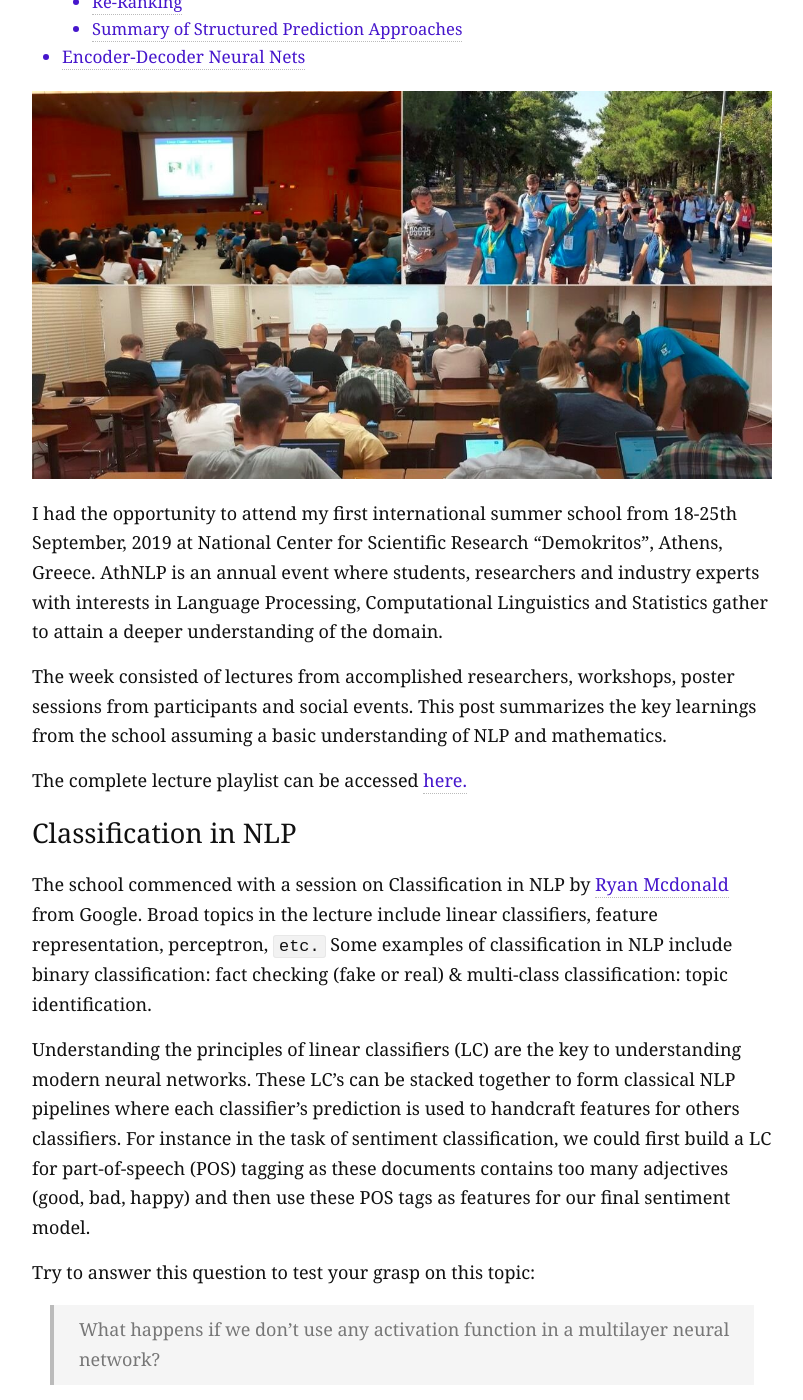
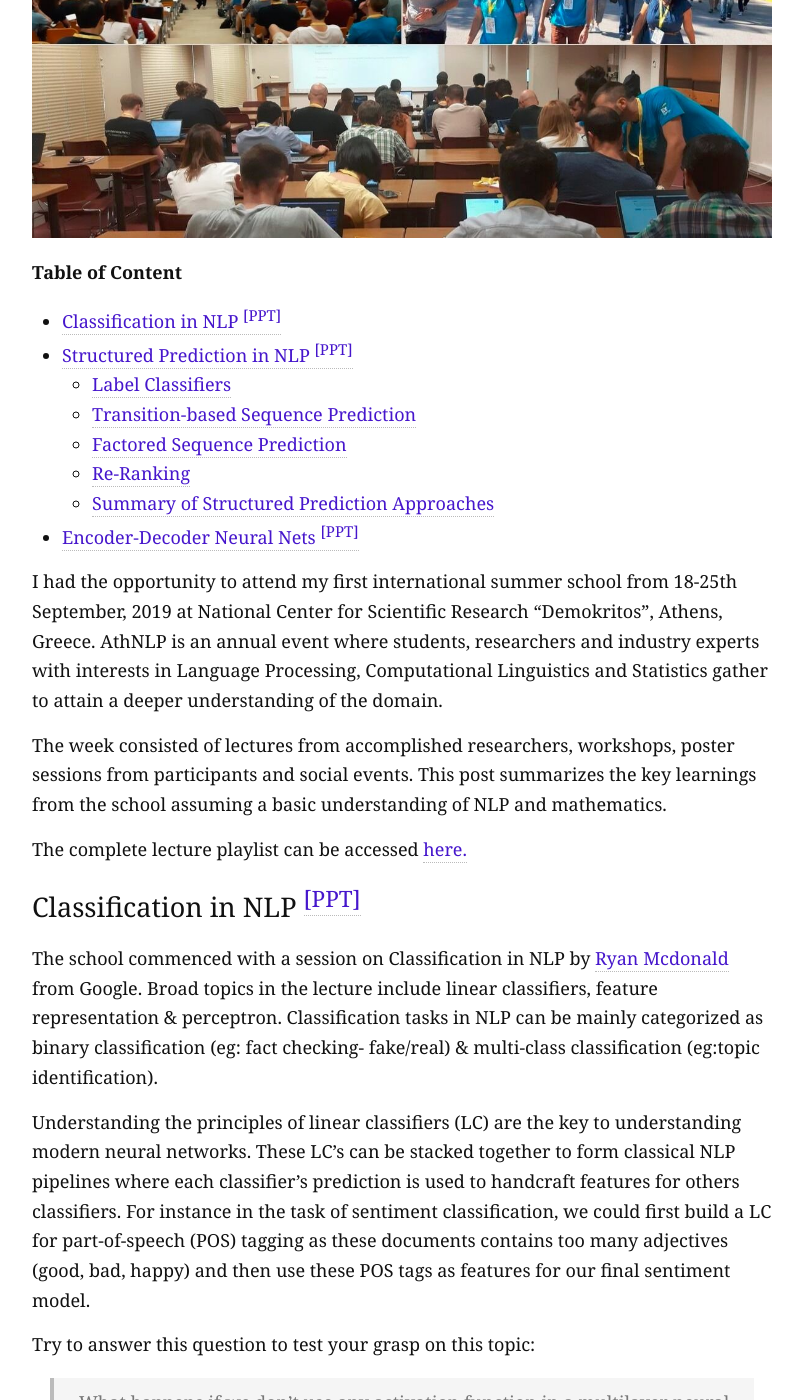
Before and after one commit to Kartikaggarwal98/kartikaggarwal98.github.io, a Jekyll site: the page built from _posts/2019-10-10-AthNLP.md, in a window 1280 px wide and 1400 px high, scrolled down 601 px. Shown: the whole window, without its empty margins (238-1041 px from the left). Built offline with Jekyll 4.4.1, drawn with Linux system fonts in a browser that asks for light colours; formulas are drawn with MathJax 3; comment, search, counter and statistics services are not loaded.

Commit message:
athnlp1 minor fixes

```diff
--- a/_posts/2019-10-10-AthNLP.md
+++ b/_posts/2019-10-10-AthNLP.md
@@ -9,25 +9,23 @@ tags: nlp
 
 <!--more-->
 
-
-
-{: class="table-of-content"}
-* TOC
-{:toc}
-
-
 ![athnlp]({{ '/assets/images/athnlp/athnlp.jpeg' | relative_url }})
 <!-- {: style="width: 80%;" class="center"} -->
 
+<!--more-->
+
+**Table of Content**
+* TOC
+{:toc}
 I had the opportunity to attend my first international summer school from 18-25th September, 2019 at National Center for Scientific Research “Demokritos", Athens, Greece. AthNLP is an annual event where students, researchers and industry experts with interests in Language Processing, Computational Linguistics and Statistics gather to attain a deeper understanding of the domain.
 
 The week consisted of lectures from accomplished researchers, workshops, poster sessions from participants and social events. This post summarizes the key learnings from the school assuming a basic understanding of NLP and mathematics.
 
 The complete lecture playlist can be accessed [here.](https://www.youtube.com/playlist?list=PLSWgH7JB2-1G2h8wj-ecK8FfpX72Z80_B){:target="_blank"}
 
-# Classification in NLP
+# Classification in NLP <sup>[\[PPT\]](https://github.com/athnlp/athnlp-labs/blob/master/slides/McDonald_classification.pdf){:target="_blank"}</sup>
 
-The school commenced with a session on Classification in NLP by [Ryan Mcdonald](https://ryanmcd.github.io/) from Google. Broad topics in the lecture include linear classifiers, feature representation, perceptron, `etc.`  Some examples of classification in NLP include binary classification: fact checking (fake or real) & multi-class classification: topic identification.
+The school commenced with a session on Classification in NLP by [Ryan Mcdonald](https://ryanmcd.github.io/) from Google. Broad topics in the lecture include linear classifiers, feature representation & perceptron. Classification tasks in NLP can be mainly categorized as binary classification (eg: fact checking- fake/real) & multi-class classification (eg:topic identification).
 
 Understanding the principles of linear classifiers (LC) are the key to understanding modern neural networks. These LC's can be stacked together to form classical NLP pipelines where each classifier's prediction is used to handcraft features for others classifiers. For instance in the task of sentiment classification, we could first build a LC for part-of-speech (POS) tagging as these documents contains too many adjectives (good, bad, happy) and then use these POS tags as features for our final sentiment model.
 
@@ -49,7 +47,7 @@ The only distinction between various LC's (perceptron, SVM, Logistic Regression)
 
 ![classification]({{ '/assets/images/athnlp/1.png' | relative_url }})
 
-# Structured Prediction in NLP
+# Structured Prediction in NLP <sup>[\[PPT\]](https://github.com/athnlp/athnlp-labs/blob/master/slides/Carreras_morning_2.pdf){:target="_blank"}</sup>
 
 After looking at the binary and multi-class classification, [Xavier Carreras](https://xaviercarreras.github.io/) from dMetrics introduced another type of classification known as Structured Prediction. Consider the task of Named Entity Recognition (NER) for instance. It might appear that it's a multi-class classification task as the goal is to predict a label for each word in a sequence. But if we follow this approach then "London" would result in the output "Location" in the following sentence.
 
@@ -103,7 +101,7 @@ $$ \hat{y} = \underset{y \in A(y_n)}{\text{argmax}} \quad\text{score}(x,y) $$
 
 ![summary]({{ '/assets/images/athnlp/6.png' | relative_url }})
 
-# Encoder-Decoder Neural Nets
+# Encoder-Decoder Neural Nets <sup>[\[PPT\]](https://github.com/athnlp/athnlp-labs/blob/master/slides/athNLP-Lec3-BPlank.pdf){:target="_blank"}</sup>
 
 [Barbara Plank](https://bplank.github.io/) kicked off the third day with one of the most interesting session on Sequential Models. So far we only discussed conditioning on sequential data to make a classification i.e Condition problems. But applications like auto-complete and spelling correction require us to generate sequential data instead of classifying it i.e. Generation Problems.
 
```
